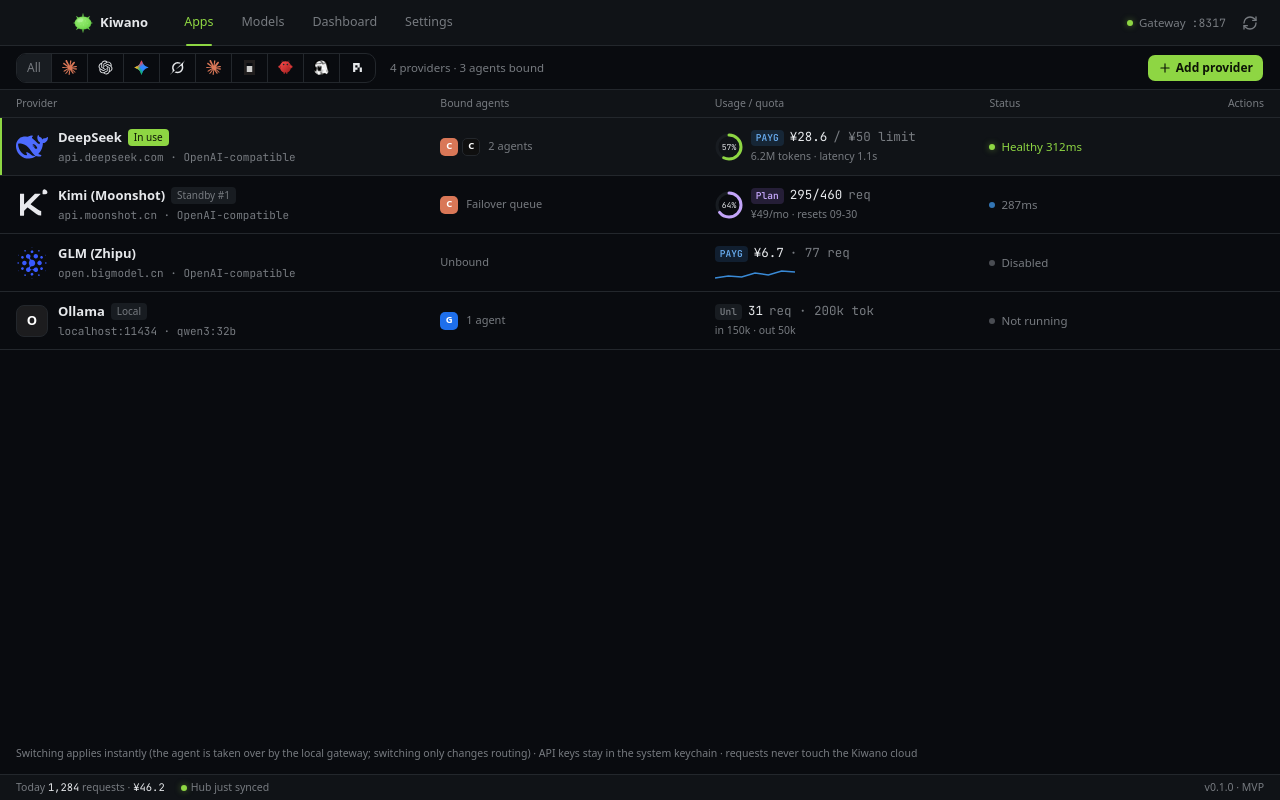
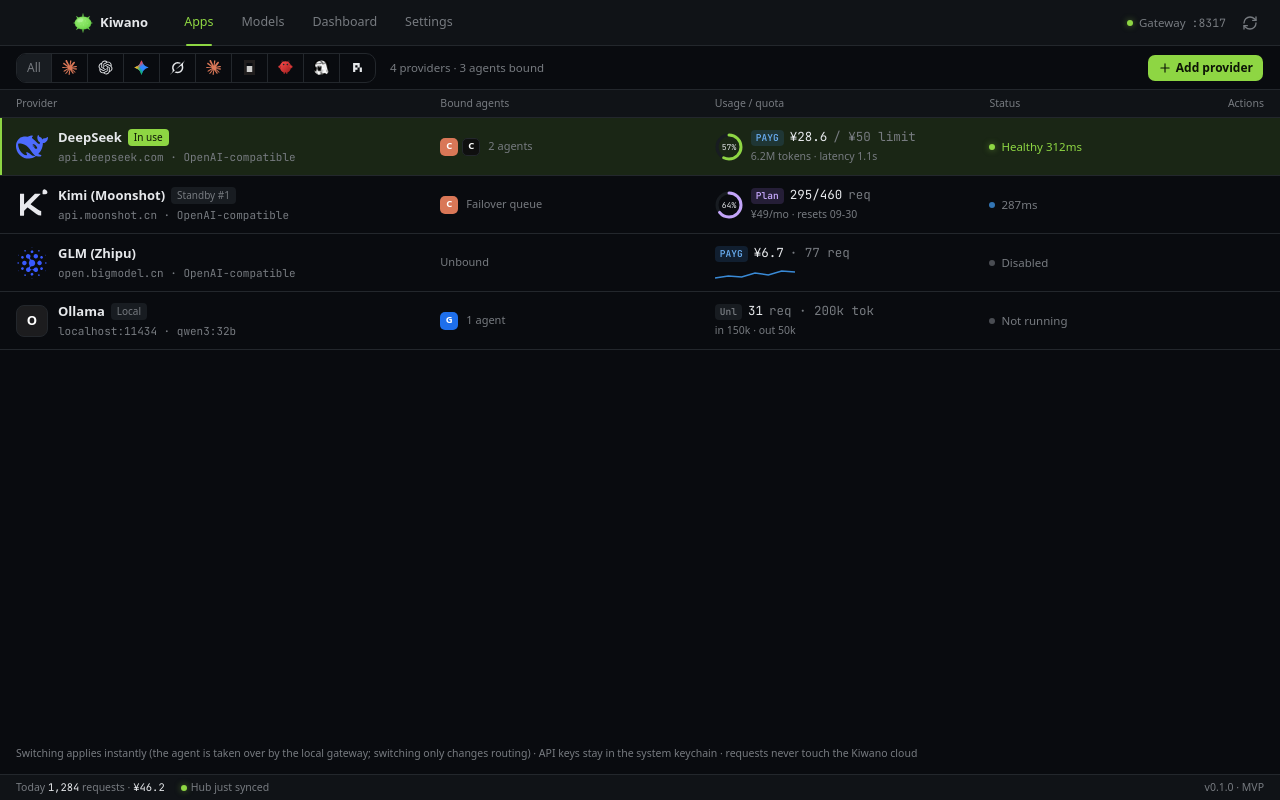
Before and after one commit to lightconsen/kiwano, a React (Vite) app: page / in a window 1280 px wide. In both pictures the pointer is over the element 640 px from the left and 147 px from the top of the page. Built offline with nearby package versions, Linux system fonts and the light colour scheme.

Commit message:
style(apps): tint row hover with the primary color
Rows highlighted with the neutral surface color on hover; use the light
primary tint (kiwi-soft) instead so the interaction reads as brand
emphasis, matching the Enable button treatment.

```diff
--- a/src/index.css
+++ b/src/index.css
@@ -157,7 +157,7 @@
   transition: background 0.12s;
 }
 .row:hover {
-  background: var(--surface);
+  background: var(--kiwi-soft);
 }
 .row.current {
   /* no permanent tint: the In-use badge and the left bar mark it, hover stays
```
